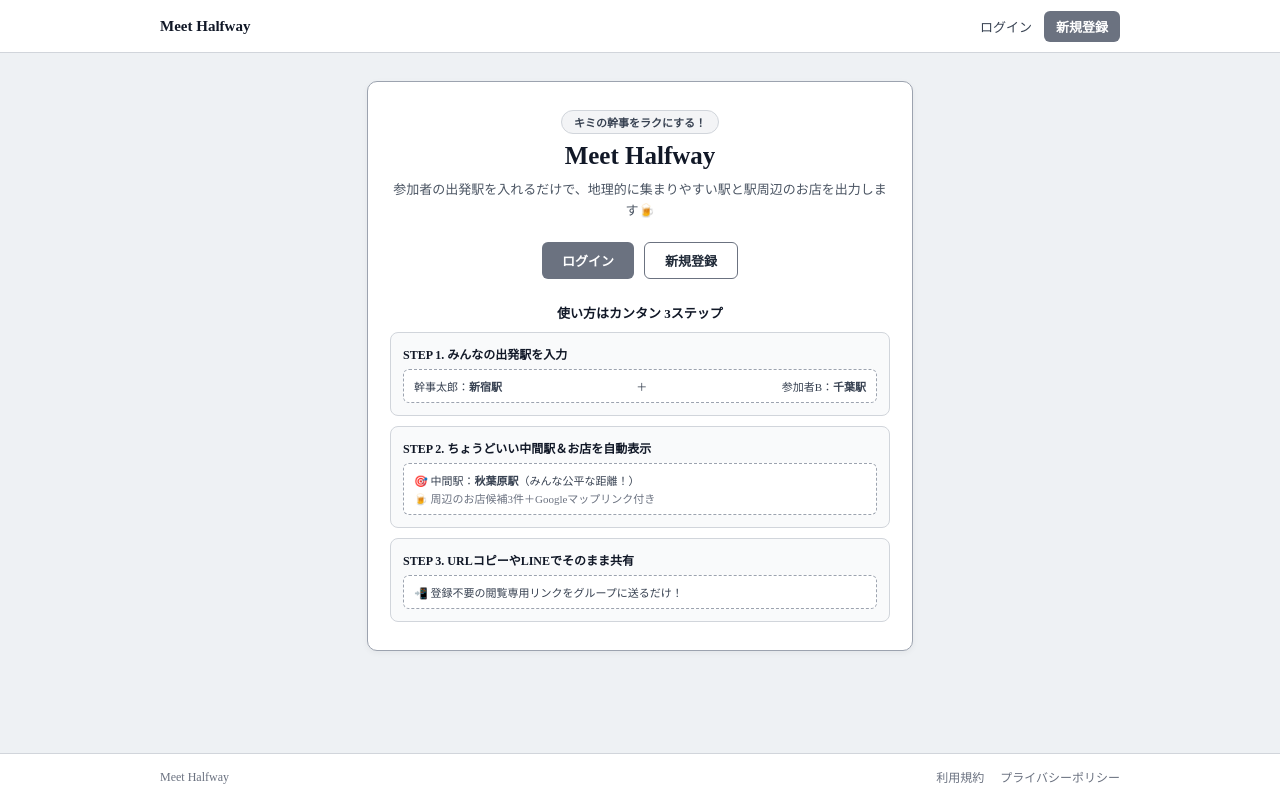
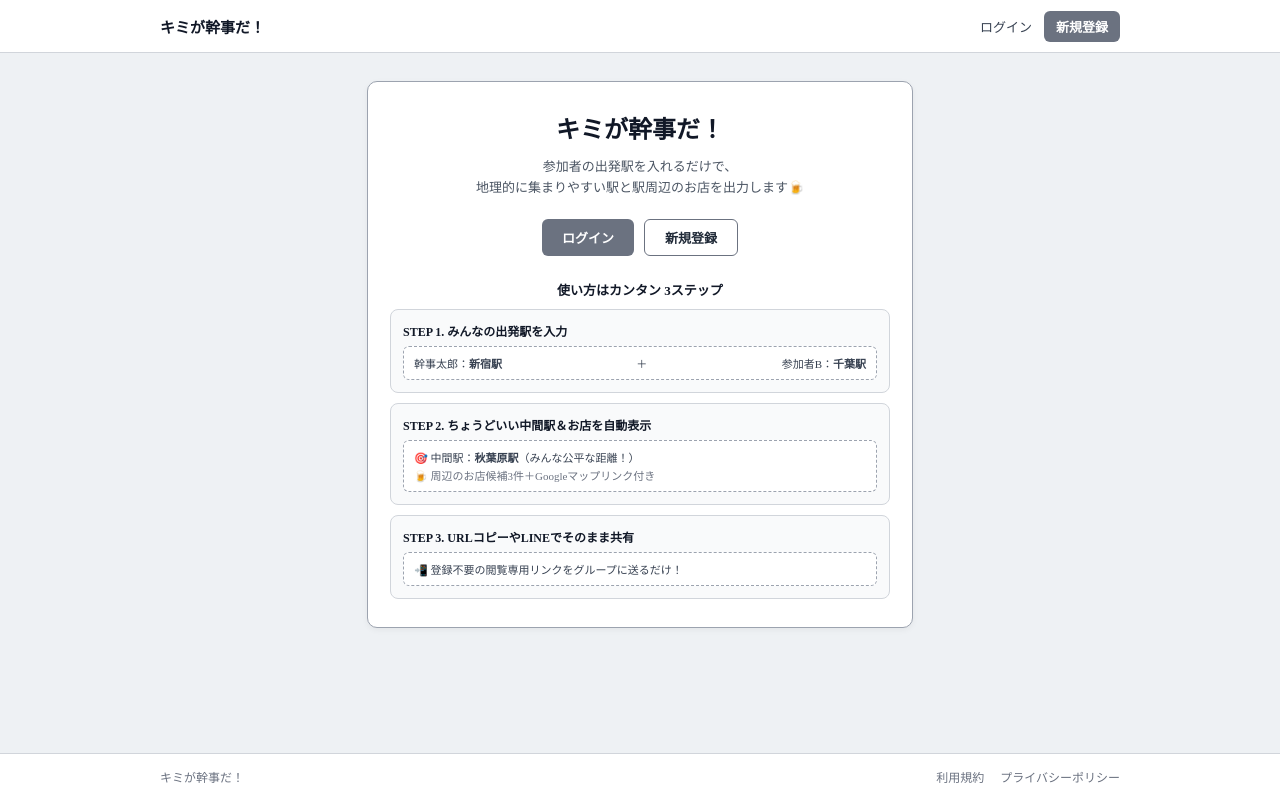
Before and after one commit to Yoshiki-shi/midpoint-find, a Rails app: page / in a window 1280 px wide. Run offline with Rails 7, Linux system fonts and the light colour scheme; some libraries are stand-ins or nearby versions.

Commit message:
Rename app update top page copy

```diff
--- a/app/controllers/shares_controller.rb
+++ b/app/controllers/shares_controller.rb
@@ -9,7 +9,7 @@ class SharesController < ApplicationController
     title = @meeting_event.title.presence || "#{@meeting_event.midpoint_station_name}駅の集合場所提案"
     set_meta_tags(
       title: title,
-      og: { title: "#{title} | Meet Halfway" }
+      og: { title: "#{title} | キミが幹事だ！" }
     )
   end
 end
--- a/app/controllers/users_controller.rb
+++ b/app/controllers/users_controller.rb
@@ -7,7 +7,7 @@ class UsersController < ApplicationController
     @user = User.new(user_params)
     if @user.save
       # 保存に成功した場合の処理（トップページへリダイレクト）
-      flash[:success] = "Meet Halfwayへようこそ！"
+      flash[:success] = "キミが幹事だ！へようこそ！"
       redirect_to root_path
     else
       #保存失敗時の新規登録画面を再表示
--- a/app/helpers/application_helper.rb
+++ b/app/helpers/application_helper.rb
@@ -1,7 +1,7 @@
 module ApplicationHelper
   def default_meta_tags
     {
-      site: "Meet Halfway",
+      site: "キミが幹事だ！",
       reverse: true,
       separator: "|",
       description: "参加者の出発駅から最も遠い2人の中間駅と周辺のお店候補をかんたんに提案・共有できるWebアプリ",
--- a/app/views/layouts/application.html.erb
+++ b/app/views/layouts/application.html.erb
@@ -15,7 +15,7 @@
       <header style="background-color: #ffffff; border-bottom: 1px solid #d1d5db;">
         <div style="max-width: 960px; margin: 0 auto; padding: 0 16px; height: 52px; display: flex; align-items: center; justify-content: space-between;">
           <% logo_path = logged_in? ? new_meeting_event_path : root_path %>
-          <%= link_to "Meet Halfway", logo_path, style: "font-weight: 700; color: #111827; text-decoration: none; font-size: 15px;" %>
+          <%= link_to "キミが幹事だ！", logo_path, style: "font-weight: 700; color: #111827; text-decoration: none; font-size: 15px;" %>
 
           <% if controller_name == "meeting_events" && action_name == "show" %>
             <%= link_to "ホームに戻る", new_meeting_event_path, style: "background-color: #6b7280; color: #ffffff; padding: 6px 14px; border-radius: 6px; text-decoration: none; font-size: 13px; font-weight: 600;" %>
@@ -48,7 +48,7 @@
 
     <footer style="background-color: #ffffff; border-top: 1px solid #d1d5db; margin-top: 32px;">
       <div style="max-width: 960px; margin: 0 auto; padding: 14px 16px; display: flex; justify-content: space-between; align-items: center; font-size: 12px; color: #6b7280;">
-        <span>Meet Halfway</span>
+        <span>キミが幹事だ！</span>
         <div style="display: flex; gap: 16px;">
           <%= link_to "利用規約", terms_path, style: "color: #6b7280; text-decoration: none;" %>
           <%= link_to "プライバシーポリシー", privacy_path, style: "color: #6b7280; text-decoration: none;" %>
--- a/app/views/static_pages/privacy.html.erb
+++ b/app/views/static_pages/privacy.html.erb
@@ -1,6 +1,6 @@
 <div style="max-width: 640px; margin: 0 auto; background-color: #ffffff; border: 1.5px solid #9ca3af; border-radius: 10px; padding: 24px; box-shadow: 0 2px 6px rgba(0,0,0,0.05); color: #374151;">
   <h1 style="font-size: 20px; font-weight: 700; color: #111827; margin: 0 0 12px 0;">プライバシーポリシー</h1>
-  <p style="font-size: 13px; color: #4b5563; margin: 0 0 18px 0;">Meet Halfway（以下「本サービス」）におけるユーザー情報の取り扱いについて定めます。</p>
+  <p style="font-size: 13px; color: #4b5563; margin: 0 0 18px 0;">キミが幹事だ！（以下「本サービス」）におけるユーザー情報の取り扱いについて定めます。</p>
 
   <div style="background-color: #f9fafb; border: 1px solid #d1d5db; border-radius: 8px; padding: 14px; margin-bottom: 12px;">
     <h2 style="font-size: 14px; font-weight: 700; color: #111827; margin: 0 0 6px 0;">1. 取得する情報</h2>
--- a/app/views/static_pages/terms.html.erb
+++ b/app/views/static_pages/terms.html.erb
@@ -1,6 +1,6 @@
 <div style="max-width: 640px; margin: 0 auto; background-color: #ffffff; border: 1.5px solid #9ca3af; border-radius: 10px; padding: 24px; box-shadow: 0 2px 6px rgba(0,0,0,0.05); color: #374151;">
   <h1 style="font-size: 20px; font-weight: 700; color: #111827; margin: 0 0 12px 0;">利用規約</h1>
-  <p style="font-size: 13px; color: #4b5563; margin: 0 0 18px 0;">本利用規約は、Meet Halfway（以下「本サービス」）の利用条件を定めるものです。</p>
+  <p style="font-size: 13px; color: #4b5563; margin: 0 0 18px 0;">本利用規約は、キミが幹事だ！（以下「本サービス」）の利用条件を定めるものです。</p>
 
   <div style="background-color: #f9fafb; border: 1px solid #d1d5db; border-radius: 8px; padding: 14px; margin-bottom: 12px;">
     <h2 style="font-size: 14px; font-weight: 700; color: #111827; margin: 0 0 6px 0;">1. 適用</h2>
--- a/app/views/static_pages/top.html.erb
+++ b/app/views/static_pages/top.html.erb
@@ -1,10 +1,8 @@
 <div style="max-width: 500px; margin: 0 auto; background-color: #ffffff; border: 1.5px solid #9ca3af; border-radius: 10px; padding: 28px 22px; text-align: center; box-shadow: 0 2px 6px rgba(0,0,0,0.05);">
-  <div style="display: inline-block; background-color: #f3f4f6; border: 1px solid #d1d5db; border-radius: 999px; padding: 3px 12px; font-size: 11px; font-weight: 700; color: #374151; margin-bottom: 8px;">
-    キミの幹事をラクにする！
-  </div>
-  <h1 style="font-size: 25px; font-weight: 800; color: #111827; margin: 0 0 10px 0;">Meet Halfway</h1>
+  <h1 style="font-size: 24px; font-weight: 800; color: #111827; margin: 0 0 12px 0;">キミが幹事だ！</h1>
   <p style="font-size: 13px; color: #4b5563; margin: 0 0 20px 0; line-height: 1.6;">
-    参加者の出発駅を入れるだけで、地理的に集まりやすい駅と駅周辺のお店を出力します🍺
+    参加者の出発駅を入れるだけで、<br>
+    地理的に集まりやすい駅と駅周辺のお店を出力します🍺
   </p>
 
   <div style="display: flex; justify-content: center; gap: 10px; margin-bottom: 24px;">
```
